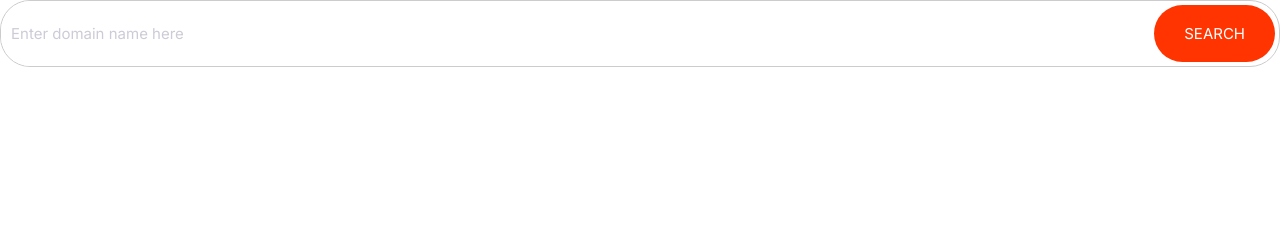
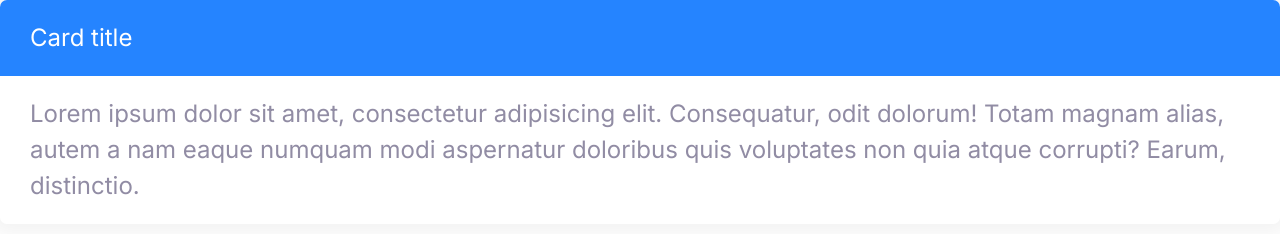
Before and after one commit to boatengdickson/moshifiedd, a plain HTML site: page index.html in a window 1280 px wide. Drawn offline with Linux system fonts and the light colour scheme.

Commit message:
Build card component

```diff
--- a/css/style.css
+++ b/css/style.css
@@ -265,3 +265,23 @@ p {
         font-size: 1.5rem;
     }
 }
+
+/* CARDS */
+.card{
+    border-radius: 7px;
+    box-shadow: 0 0 20px 10px #f3f3f3;
+    overflow: hidden;
+}
+
+.card__header,
+.card__body{
+    padding: 2rem 3rem;
+}
+.card--primary .card__header{
+    background: var(--color-primary);
+    color: white;
+}
+.card--secondary .card__header{
+    background: var(--color-primary);
+    color: white;
+}
--- a/index.html
+++ b/index.html
@@ -15,9 +15,14 @@
     <link rel="stylesheet" href="css/style.css" />
   </head>
   <body>
-    <div class="input-group">
-      <input type="text" class="input" placeholder="Enter domain name here" />
-      <button class="button button--accent">Search</button>
+    <div class="card card--primary">
+      <header class="card__header">Card title</header>
+      <div class="card__body">
+        Lorem ipsum dolor sit amet, consectetur adipisicing elit. Consequatur,
+        odit dolorum! Totam magnam alias, autem a nam eaque numquam modi
+        aspernatur doloribus quis voluptates non quia atque corrupti? Earum,
+        distinctio.
+      </div>
     </div>
   </body>
 </html>
```
